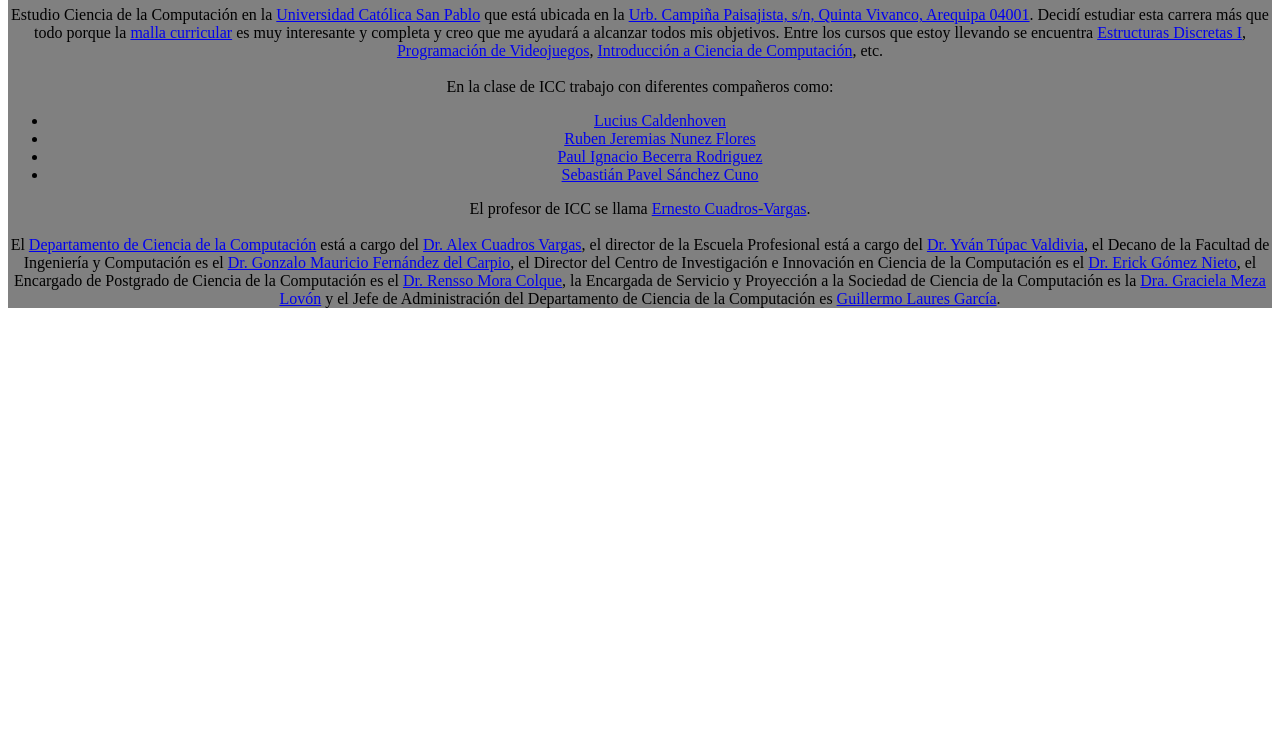
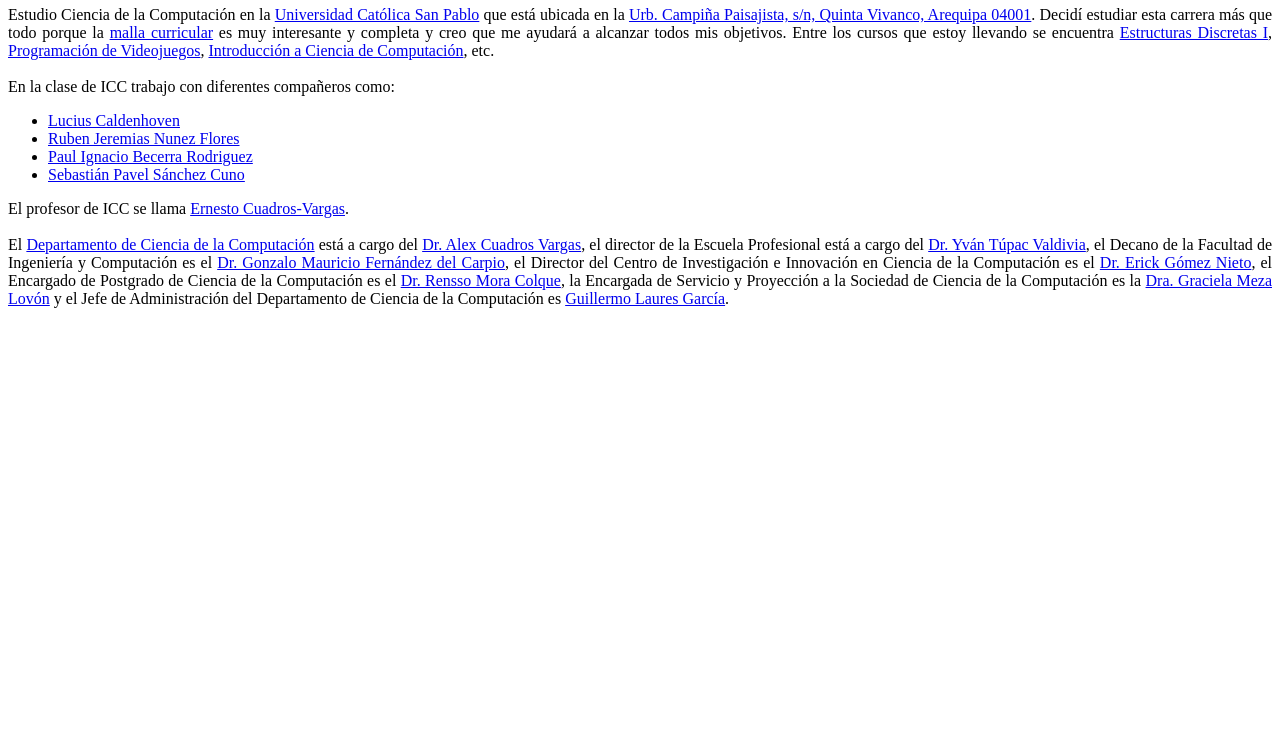
Before and after one commit to sofiapintogalvez/sofiapintogalvez.github.io, a plain HTML site: page index.html in a window 1280 px wide. Shown: the part 60-800 px from the top of the page. Drawn offline with Linux system fonts and the light colour scheme.

Commit message:
Update index.html

```diff
--- a/index.html
+++ b/index.html
@@ -6,8 +6,8 @@
 <body>
     <style>
         h1{text-align: center}
-        #p{text-align: center}
-        #todo{background-color:grey}
+        #p{text-align: justify}
+        #todo{width:500, height:500,background-color:grey}
     </style>
     <div id="todo">
     <h1>Sofía Pinto Gálvez</h1>
```
